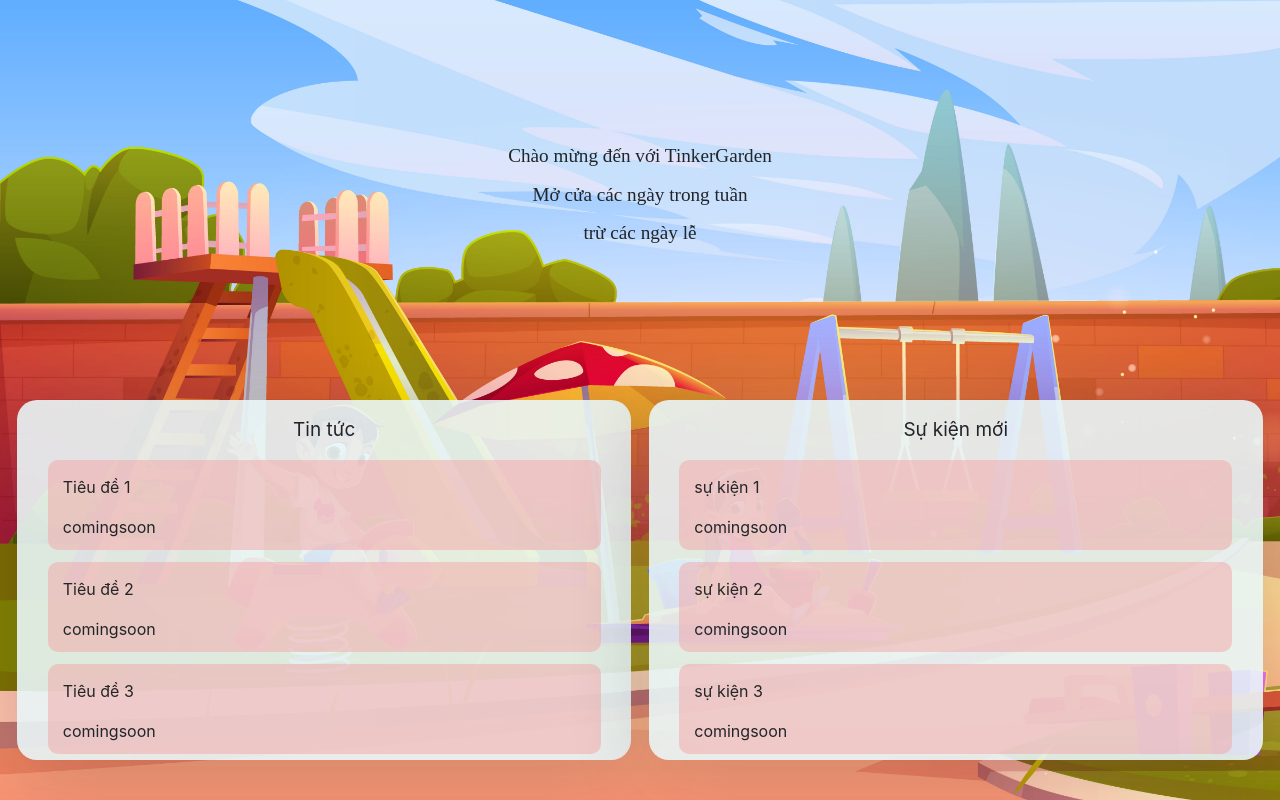
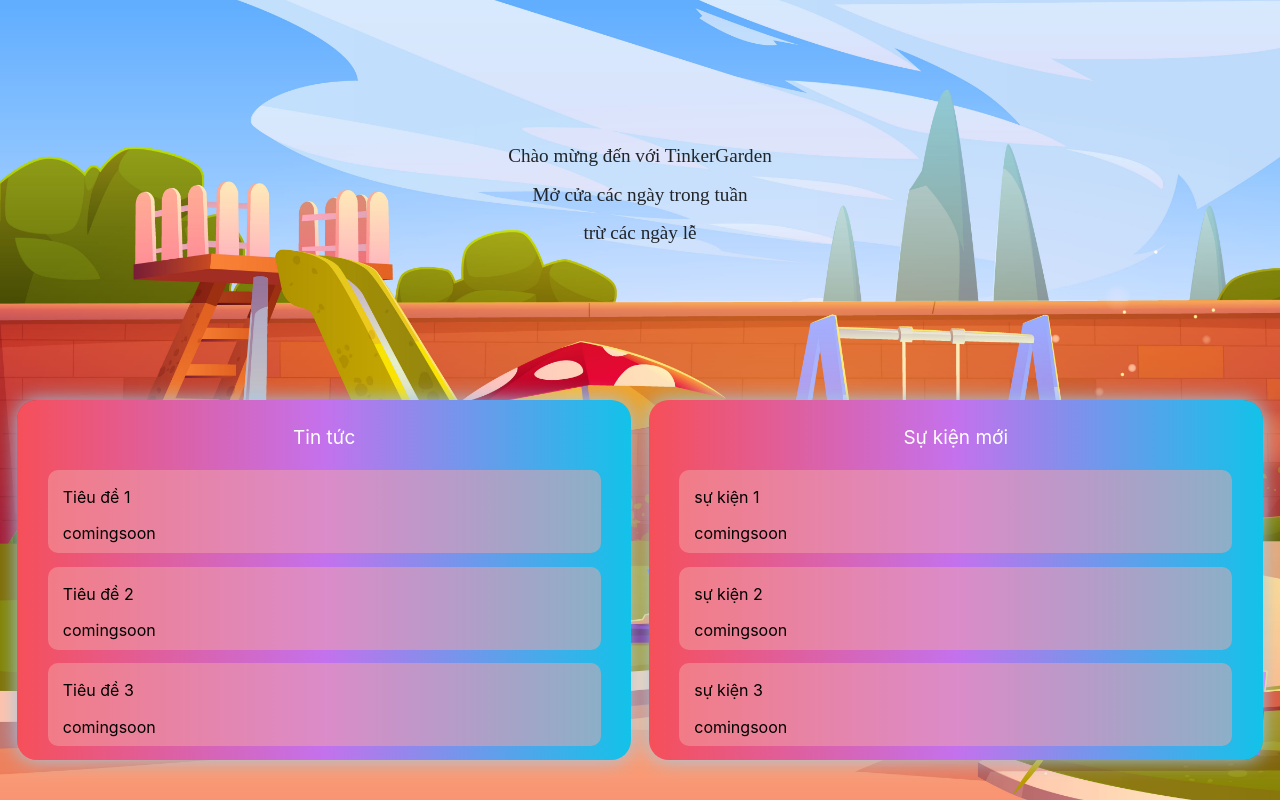
Before and after one commit to MinhChuDoMagic/-Front-end-TinkerBellGarden, a React (Create React App) app: page / in a window 1280 px wide. Built offline with nearby package versions, Linux system fonts and the light colour scheme.

Commit message:
thao commit to fix home and profile

```diff
--- a/src/components/customer/home/Home.css
+++ b/src/components/customer/home/Home.css
@@ -29,15 +29,16 @@
     justify-content:space-evenly;
 }
 .home_container .news_event .news{
+    color: white;
     display: flex;
     height: 90%;
     width: 48%;
     flex-direction: column;
-    justify-content: space-around;
+    justify-content: space-evenly;
     align-items: center;
-    background-color: rgba(232, 246, 247, 0.9);
+    background: linear-gradient(to right, #f64f59, #c471ed, #12c2e9);
     border-radius: 20px;
-    box-shadow: 0px 14px 80px rgb(34 35 58 / 20%);
+    box-shadow: 0 0 20px #9ecaed;
 }
 .home_container .news_event .news p{
     margin-top: 10px;
@@ -47,12 +48,11 @@
     height: 9%;
 }
 .home_container .news_event .news .part{
-    height: 25%;
+    height: 23%;
     width: 90%;
     padding: 5px;
     border-radius:10px ;
     background-color: rgba(243, 166, 166, 0.5);
-
 }
 .home_container .news_event .news .part .tt{
     margin-left: 10px;
@@ -61,14 +61,15 @@
     height: 50%;
 }
 .home_container .news_event .news .part .tt a{
+    color: #000;
     text-decoration: none;
-    color: #262626;
     overflow: hidden;
 }
 .home_container .news_event .news .part .tt a:hover{
     text-decoration:underline;
 }
 .home_container .news_event .news .part .time{
+    color: black;
     margin-left: 10px;
     margin-bottom: 5%;
     height: 25%;
--- a/src/components/customer/profile/Profile.css
+++ b/src/components/customer/profile/Profile.css
@@ -74,13 +74,14 @@
 }
 .info_ticket .info .line input{
     width: 50%;
-    height: 25px;
+    height: 30px;
     padding-left: 10px;
     margin-left: 12%;
     margin-top: 5px;
     outline: hidden;
-    border: 0.5px solid black;
+    border: 1px solid #ced4da;
     border-radius: 5px;
+    font-size: 15px;
 }
 .info_ticket .info .line input:focus{
     outline: none;
--- a/src/components/customer/profile/Profile.js
+++ b/src/components/customer/profile/Profile.js
@@ -25,19 +25,19 @@
                     </div>
                     <div className='line'>
                     <div className='label'>
-                        <p>Họ:</p>
+                        <p>Họ</p>
                     </div>
                     <input value={info.firstName} onChange={e=>{setInfo({...info,firstName: e.target.value});setEdit(true)}}/>
                     </div>
                     <div className='line'>
                     <div className='label'>
-                        <p>Tên:</p>
+                        <p>Tên</p>
                     </div>
                     <input value={info.lastName} onChange={e=>{setInfo({...info,lastName: e.target.value});setEdit(true)}}/>
                     </div>
                     <div className='line'>
                     <div className='label'>
-                        <p>Số điện thoại:</p>
+                        <p>Số điện thoại</p>
                     </div>
                     <input value={info.phoneNumber} onChange={e=>{setInfo({...info,phoneNumber: e.target.value});setEdit(true)}}/>
                     </div>
```
